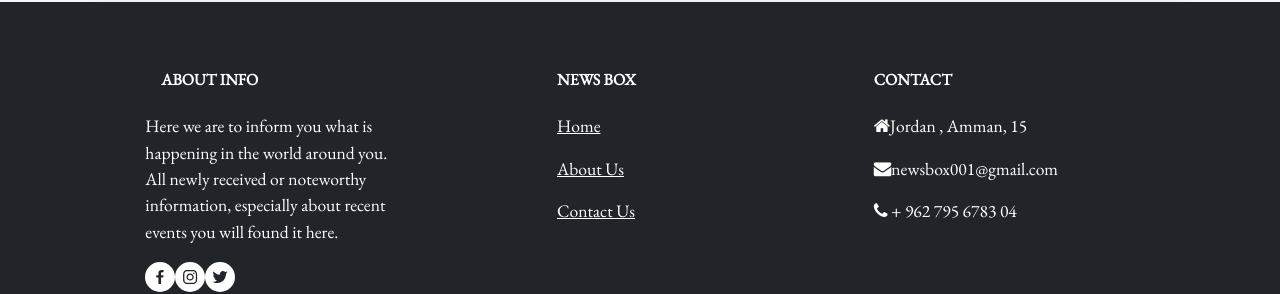
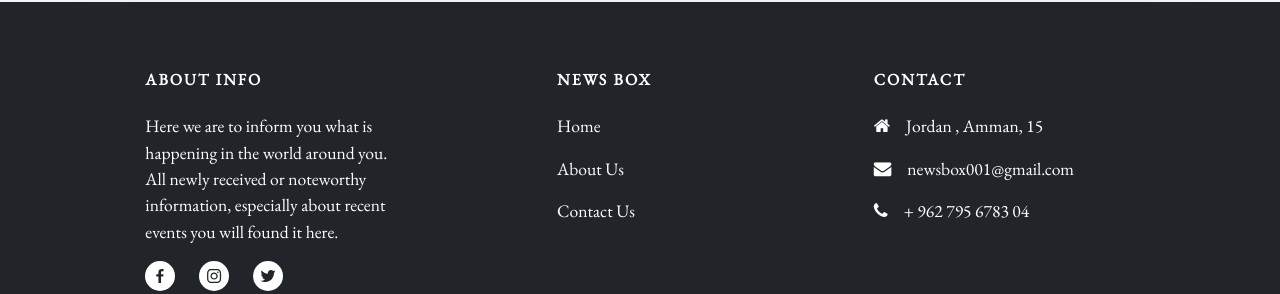
Before and after one commit to News-Box-Project/News-Box-FrontEnd, a React (Create React App) app: page /admin in a window 1280 px wide. Shown: the part 520-814 px from the top of the page. Built offline with nearby package versions, Linux system fonts and the light colour scheme; no server answers.

Commit message:
Change padding(wlla)

```diff
--- a/src/componants/footer/footer.css
+++ b/src/componants/footer/footer.css
@@ -0,0 +1,3 @@
+.footer-heading {
+  letter-spacing: 2px;
+}
--- a/src/componants/footer/footer.js
+++ b/src/componants/footer/footer.js
@@ -7,10 +7,10 @@ import {
 } from "mdb-react-ui-kit";
 import React from "react";
 import { SocialIcon } from "react-social-icons";
+import "./footer.css";
 export default class Footer extends React.Component {
   render() {
     return (
-      <>
       <MDBFooter
         bgColor="dark"
         className="text-center text-lg-start text-muted"
@@ -19,8 +19,8 @@ export default class Footer extends React.Component {
           <MDBContainer className="text-center text-md-start mt-5">
             <MDBRow className="mt-3">
               <MDBCol md="3" lg="4" xl="3" className="mx-auto mb-4">
-                  <h6 className="text-uppercase fw-bold mb-4 text-white">
-                    <MDBIcon icon="gem" className="me-3" />
+                <h6 className="text-uppercase fw-bold mb-4 text-white footer-heading">
+                  <MDBIcon icon="gem" />
                   About Info
                 </h6>
                 <p className="text-white">
@@ -28,6 +28,7 @@ export default class Footer extends React.Component {
                   around you. All newly received or noteworthy information,
                   especially about recent events you will found it here.
                 </p>
+                <div className="d-flex gap-4">
                   <SocialIcon
                     url="https://web.facebook.com/?_rdc=1&_rdr"
                     network="facebook"
@@ -46,47 +47,51 @@ export default class Footer extends React.Component {
                     style={{ height: 30, width: 30 }}
                     bgColor="#FFFFFF"
                   />
+                </div>
               </MDBCol>
 
               <MDBCol md="2" lg="2" xl="2" className="mx-auto mb-4">
-                  <h6 className="text-uppercase fw-bold mb-4 text-white">
+                <h6 className="text-uppercase fw-bold mb-4 text-white footer-heading">
                   News Box
                 </h6>
                 <p>
-                    <a href="/" className="text-white">
+                  <a href="/" className="text-white text-decoration-none">
                     Home
                   </a>
                 </p>
 
                 <p>
-                    <a href="/about" className="text-white">
+                  <a href="/about" className="text-white text-decoration-none">
                     About Us
                   </a>
                 </p>
 
                 <p>
-                    <a href="/contact-us" className="text-white">
+                  <a
+                    href="/contact-us"
+                    className="text-white text-decoration-none"
+                  >
                     Contact Us
                   </a>
                 </p>
               </MDBCol>
 
               <MDBCol md="4" lg="3" xl="3" className="mx-auto mb-md-0 mb-4">
-                  <h6 className="text-uppercase fw-bold mb-4 text-white">
+                <h6 className="text-uppercase fw-bold mb-4 text-white footer-heading">
                   Contact
                 </h6>
 
                 <p className="text-white">
-                    <MDBIcon icon="home" />
+                  <MDBIcon icon="home" className="me-3" />
                   Jordan , Amman, 15
                 </p>
 
                 <p className="text-white">
-                    <MDBIcon icon="envelope" />
+                  <MDBIcon icon="envelope" className="me-3" />
                   newsbox001@gmail.com
                 </p>
                 <p className="text-white">
-                    <MDBIcon icon="phone" /> + 962 795 6783 04
+                  <MDBIcon icon="phone" className="me-3" />+ 962 795 6783 04
                 </p>
               </MDBCol>
             </MDBRow>
@@ -103,7 +108,6 @@ export default class Footer extends React.Component {
           </p>
         </div>
       </MDBFooter>
-      </>
     );
   }
 }
--- a/src/componants/home/home.js
+++ b/src/componants/home/home.js
@@ -3,7 +3,6 @@ import React, { Component } from "react";
 import CardsComponant from "./cards/cards";
 import CarouselComponant from "./carousel/carousel";
 import SecondaryNav from "./secondaryNavbar/secondaryNav";
-import Footer from "../footer/footer";
 export default class Home extends Component {
   constructor(props) {
     super(props);
--- a/src/index.js
+++ b/src/index.js
@@ -1,9 +1,9 @@
+import { Auth0Provider } from "@auth0/auth0-react";
 import React from "react";
 import ReactDOM from "react-dom/client";
 import App from "./App";
 import "./index.css";
 import reportWebVitals from "./reportWebVitals";
-import { Auth0Provider } from "@auth0/auth0-react";
 
 const root = ReactDOM.createRoot(document.getElementById("root"));
 root.render(
@@ -14,7 +14,7 @@ root.render(
       redirectUri={window.location.origin}
     >
       <App />
-  </Auth0Provider>,
+    </Auth0Provider>
   </React.StrictMode>
 );
 
```
Also changed, not shown: 1 other file (tests, documents, lock files or other folders). Lines whose indentation alone changed are shown as unchanged.
